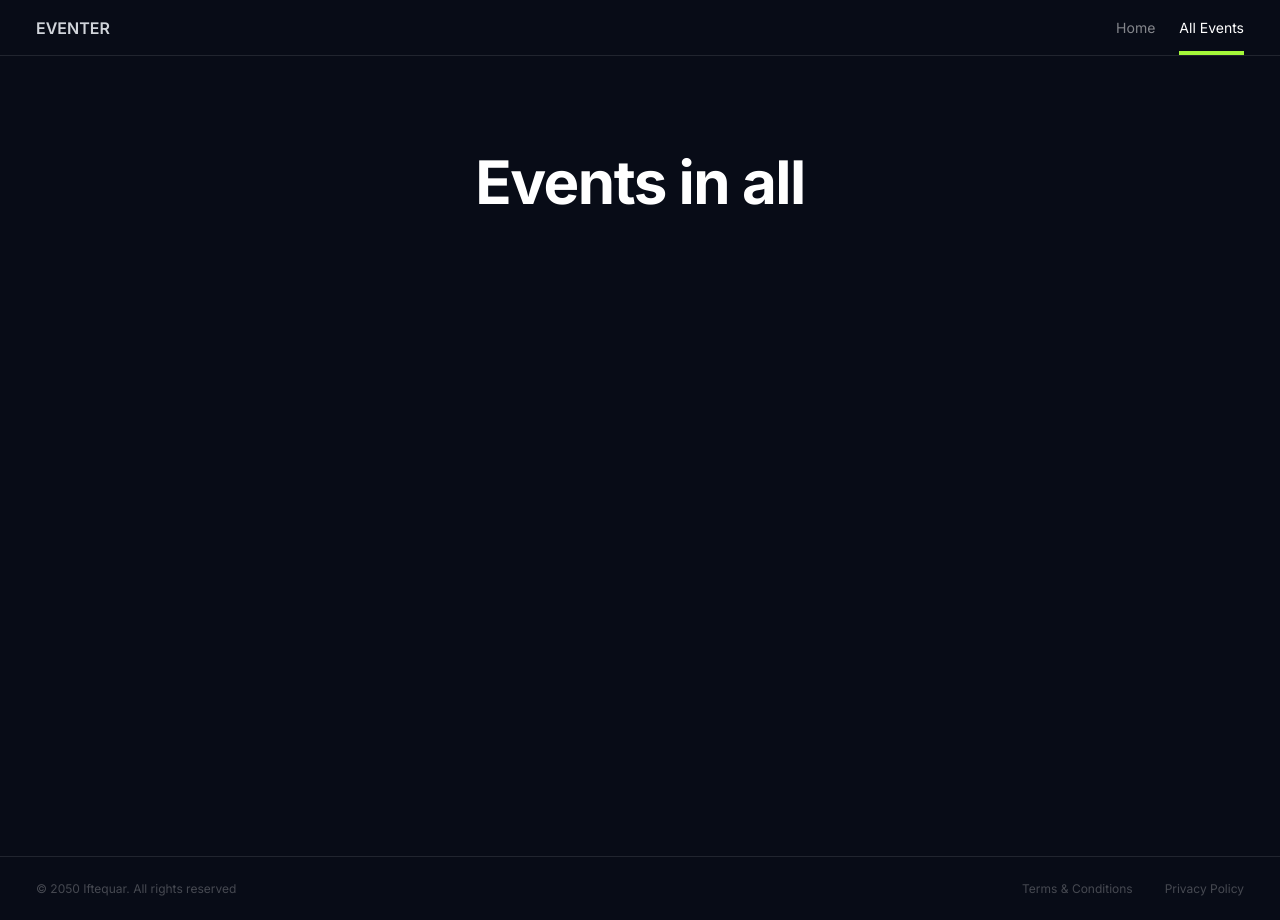
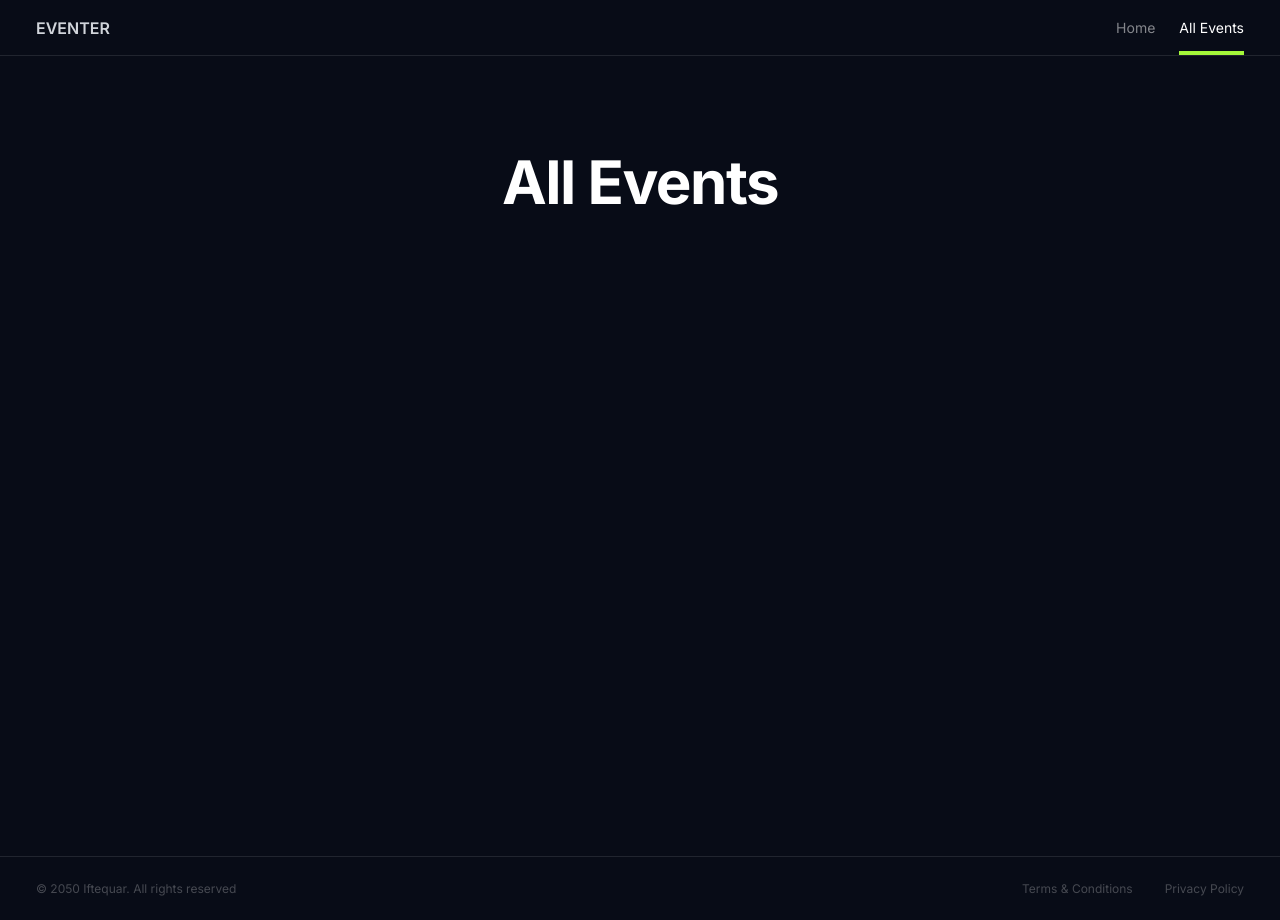
Before and after one commit to IftequarIffu/eventer-app, a Next.js app: page /events/all in a window 1280 px wide. Built offline with nearby package versions, Linux system fonts and the light colour scheme.

Commit message:
Added All events functionality

```diff
--- a/app/events/[city]/page.tsx
+++ b/app/events/[city]/page.tsx
@@ -4,7 +4,11 @@ import H1 from "@/components/H1";
 const EventsPage = ({ params: { city } }: { params: { city: string } }) => {
   return (
     <main className="flex flex-col items-center py-24 px-[20px] min-h-[100vh]">
-      <H1>Events in {city}</H1>
+      <H1>
+        {city === "all"
+          ? "All Events"
+          : `Events in ${city.charAt(0).toUpperCase() + city.slice(1)}`}
+      </H1>
     </main>
   );
 };
```
